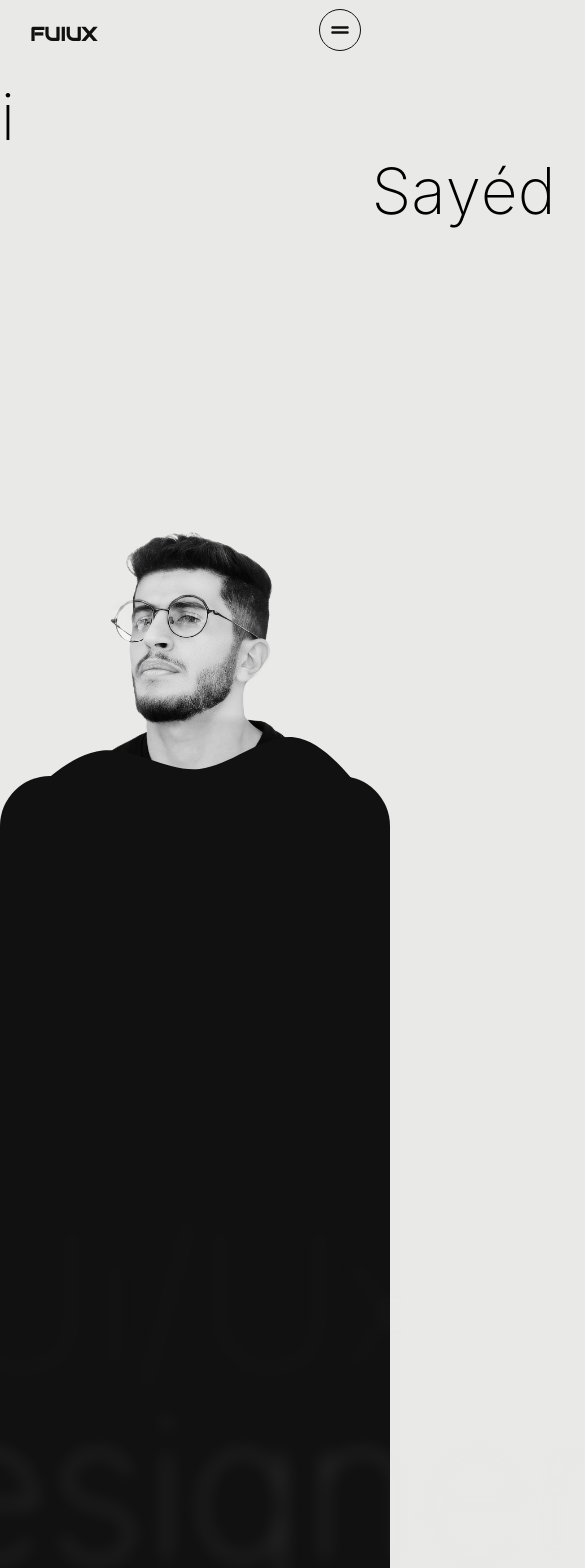
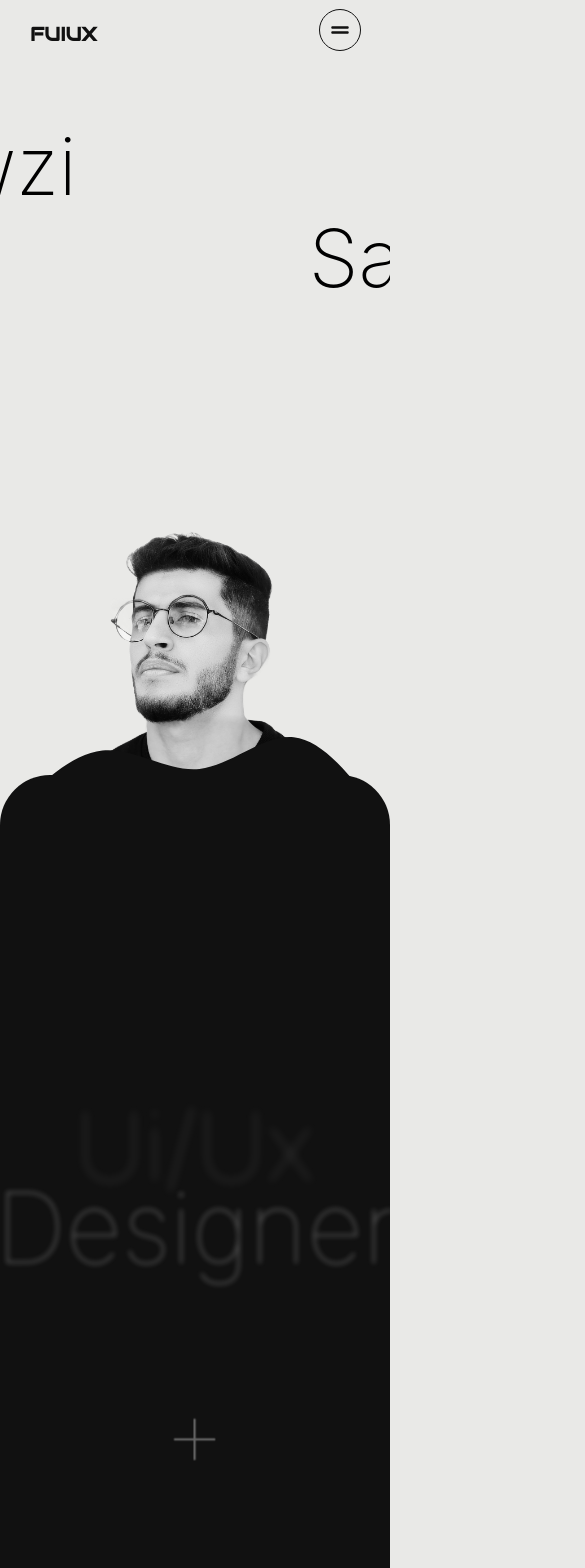
Before and after one commit to AshrafSayed2202/fawzi, a React (Create React App) app: page / in a window 390 px wide. Shown: the top 1568 px of the page, 585 px wide, since content can reach past the window. Built offline with nearby package versions, Linux system fonts and the light colour scheme.

Commit message:
about section responsive Done

```diff
--- a/src/components/NavStyle.css
+++ b/src/components/NavStyle.css
@@ -199,6 +199,7 @@
 .menu-half.active{
     height: 100vh;
     padding: 30px 90px;
+    overflow-y: scroll;
 }
 .close-menu{
     color: #e9e9e7;
--- a/src/pages/Home.js
+++ b/src/pages/Home.js
@@ -614,12 +614,12 @@
                 <Nav toggleForm={toggleForm} />
                 <HeroSection />
                 <AboutSection />
-                <SkillsAndEducation toggleForm={toggleForm} />
+                {/* <SkillsAndEducation toggleForm={toggleForm} />
                 <PortfolioSection />
                 <ClientsComments />
                 <PricingSection />
                 <HireMeSection toggleForm={toggleForm} />
-                <FooterSection />
+                <FooterSection /> */}
             </div>
         </CursorProvider>
     )
--- a/src/pages/HomeStyle.css
+++ b/src/pages/HomeStyle.css
@@ -24,6 +24,7 @@
     justify-content: center;
     width: 100%;
     height: 100vh;
+    overflow-x: hidden;
 }
 .name-container{
     font-weight: 200;
@@ -74,13 +75,13 @@
 }
 .figure-stand{
     position: absolute;
-    bottom: 0;
+    bottom: -1px;
     width: 100%;
     background-color: #111;
-    height: 8%;
+    height: 70px;
     z-index: 4;
-    border-top-left-radius:50px ;
-    border-top-right-radius:50px ;
+    border-top-left-radius: 50px;
+    border-top-right-radius: 50px;
 }
 .wave{
     position: absolute;
@@ -124,7 +125,8 @@
         bottom: 30px;
     }
     .name-container{
-        font-size: 4em;
+        font-size: 5em;
+        margin-top: 120px;
     }
 }
 /* About */
@@ -134,7 +136,7 @@
     flex-direction: column  ;
     justify-content: center;
     align-items: center;
-
+    overflow-x: hidden;
 }
 .about-title{
     font-size: 15em;
@@ -143,14 +145,29 @@
     text-align: center;
     font-weight: 100;
 }
+@media (width < 1000px) {
+    .about-title{
+        font-size: 10em;
+    }
+}
 .about-text{
     width: 60%;
     color: #fff;
-    margin: auto ;
     font-family: sans-serif;
     opacity: 0.8;
     margin-bottom: 200px;
     padding-top: 120px;
+}
+@media (width < 1000px) {
+    .about-title{
+        font-size: 7em;
+    }
+    .about-text{
+        width: 80%;
+        margin: 0;
+        margin-bottom: 100px;
+        padding-top: 60px;
+    }
 }
 .greeting{
     font-size: 2.5em;
```
